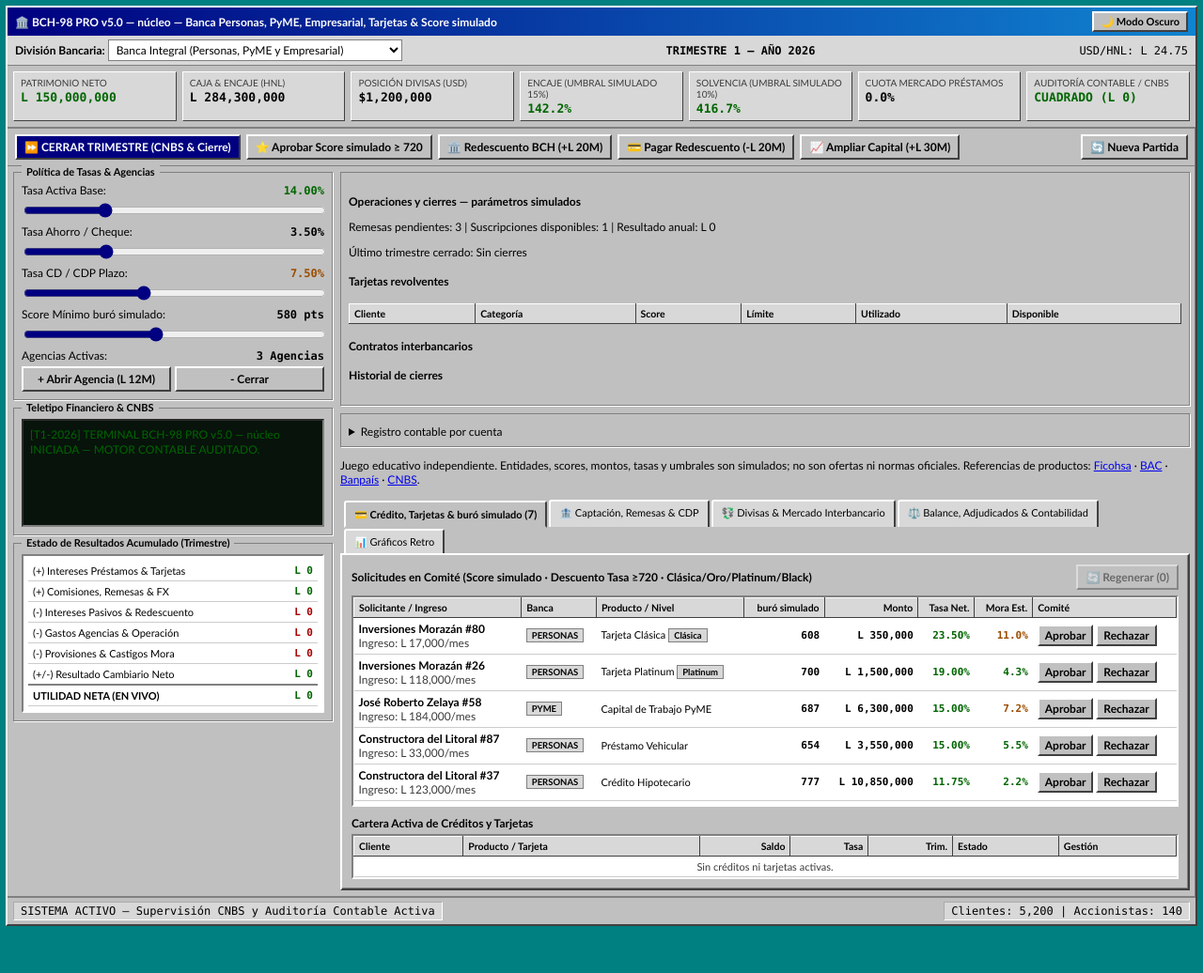
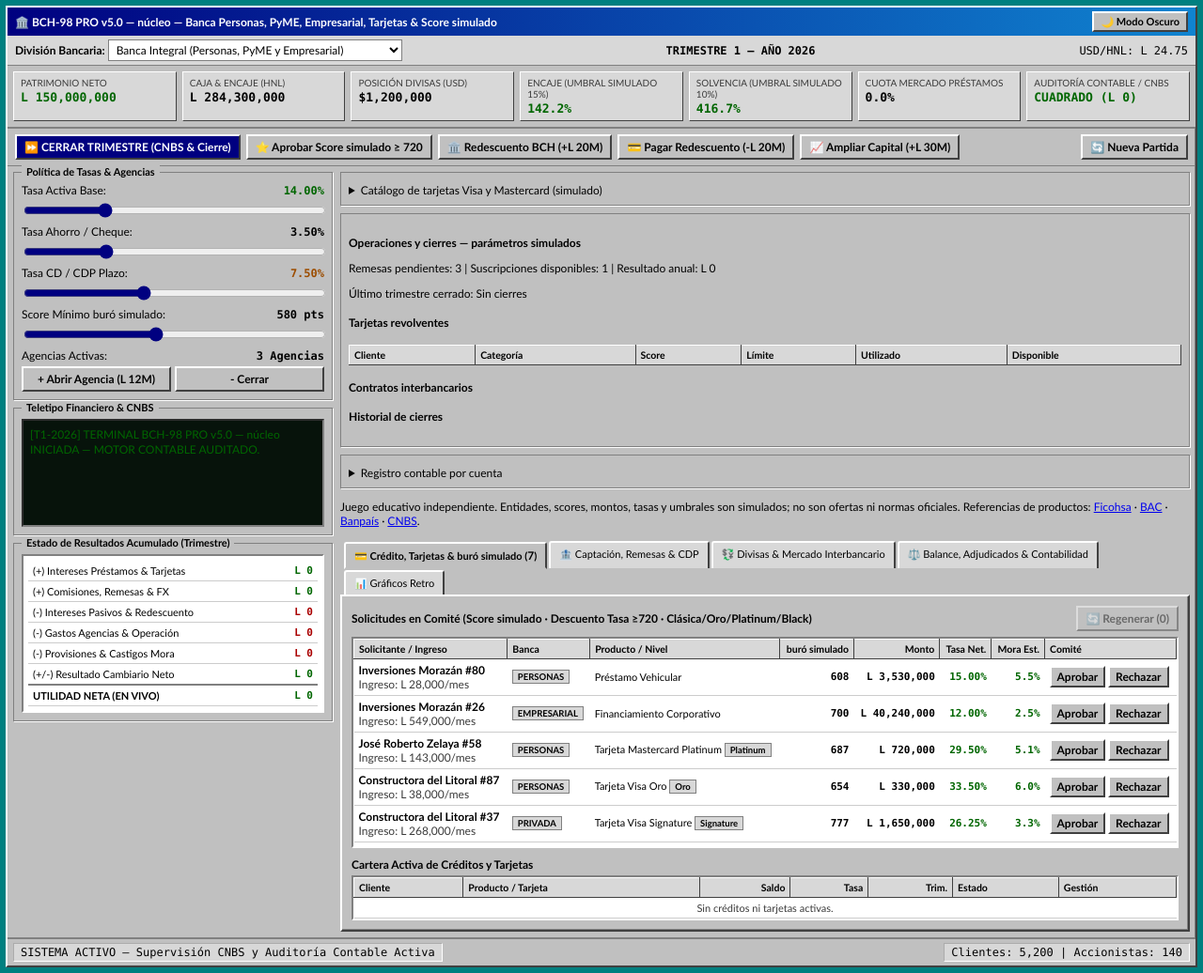
Before and after one commit to isvant45/capitalism-finance-simulator, a plain HTML site: page index.html in a window 1280 px wide. Shown: the whole page at 94% size. Before the commit the page ends 992 px from the top, so only its background shows below. Drawn offline with Linux system fonts and the light colour scheme.

Commit message:
Integrate supplied simulated Visa and Mastercard product catalog and eligibility checks

```diff
--- a/index.html
+++ b/index.html
@@ -481,7 +481,7 @@
 
     <!-- PANEL DERECHO: PESTAÑAS -->
     <div>
-      <div id="v5-panel" class="win-group" style="max-height:320px;overflow:auto"></div><details class="win-group"><summary>Registro contable por cuenta</summary><div id="account-ledger" style="max-height:250px;overflow:auto"></div></details><p>Juego educativo independiente. Entidades, scores, montos, tasas y umbrales son simulados; no son ofertas ni normas oficiales. Referencias de productos: <a href="https://www.ficohsa.hn/banca-personas/tarjetas-credito/disfruta-mas-visa-clasica">Ficohsa</a> · <a href="https://www.baccredomatic.com/es-hn/personas/tarjetas">BAC</a> · <a href="https://experienciapyme.banpais.hn/soluciones/tarjetas-comerciales">Banpaís</a> · <a href="https://www.cnbs.gob.hn/la-cnbs-responde/">CNBS</a>.</p><div class="tabs">
+      <details class="win-group"><summary>Catálogo de tarjetas Visa y Mastercard (simulado)</summary><div id="card-catalog" style="max-height:320px;overflow:auto"></div></details><div id="v5-panel" class="win-group" style="max-height:320px;overflow:auto"></div><details class="win-group"><summary>Registro contable por cuenta</summary><div id="account-ledger" style="max-height:250px;overflow:auto"></div></details><p>Juego educativo independiente. Entidades, scores, montos, tasas y umbrales son simulados; no son ofertas ni normas oficiales. Referencias de productos: <a href="https://www.ficohsa.hn/banca-personas/tarjetas-credito/disfruta-mas-visa-clasica">Ficohsa</a> · <a href="https://www.baccredomatic.com/es-hn/personas/tarjetas">BAC</a> · <a href="https://experienciapyme.banpais.hn/soluciones/tarjetas-comerciales">Banpaís</a> · <a href="https://www.cnbs.gob.hn/la-cnbs-responde/">CNBS</a>.</p><div class="tabs">
         <div class="tab-btn active" onclick="openTab('t-credito', this)">💳 Crédito, Tarjetas &amp; buró simulado (<span id="cnt-apps">0</span>)</div>
         <div class="tab-btn" onclick="openTab('t-captacion', this)">🏦 Captación, Remesas &amp; CDP</div>
         <div class="tab-btn" onclick="openTab('t-fx', this)">💱 Divisas &amp; Mercado Interbancario</div>
@@ -721,18 +721,213 @@
 <script>
 const STORAGE_KEY = "bch98_pro_v50_save";
 
+const CARD_CATALOG = [
+  {
+    "label": "Tarjeta Visa Clásica",
+    "cardTier": "Clásica",
+    "brand": "Visa",
+    "seg": "PERSONAS",
+    "minInc": 18000,
+    "minScore": 600,
+    "minAmt": 25000,
+    "maxAmt": 120000,
+    "apr": 36,
+    "fee": 650,
+    "reward": "Puntos comercio",
+    "minQ": 4,
+    "maxQ": 12,
+    "rateAdj": 0,
+    "baseDef": 0.06,
+    "collateral": "Línea revolvente"
+  },
+  {
+    "label": "Tarjeta Visa Oro",
+    "cardTier": "Oro",
+    "brand": "Visa",
+    "seg": "PERSONAS",
+    "minInc": 35000,
+    "minScore": 650,
+    "minAmt": 100000,
+    "maxAmt": 350000,
+    "apr": 33.5,
+    "fee": 1400,
+    "reward": "Cashback / puntos",
+    "minQ": 4,
+    "maxQ": 12,
+    "rateAdj": 0,
+    "baseDef": 0.06,
+    "collateral": "Línea revolvente"
+  },
+  {
+    "label": "Tarjeta Visa Platinum",
+    "cardTier": "Platinum",
+    "brand": "Visa",
+    "seg": "PERSONAS",
+    "minInc": 70000,
+    "minScore": 710,
+    "minAmt": 300000,
+    "maxAmt": 900000,
+    "apr": 30,
+    "fee": 2800,
+    "reward": "Millas / seguros",
+    "minQ": 4,
+    "maxQ": 12,
+    "rateAdj": 0,
+    "baseDef": 0.06,
+    "collateral": "Línea revolvente"
+  },
+  {
+    "label": "Tarjeta Visa Signature",
+    "cardTier": "Signature",
+    "brand": "Visa",
+    "seg": "PRIVADA",
+    "minInc": 120000,
+    "minScore": 740,
+    "minAmt": 750000,
+    "maxAmt": 2200000,
+    "apr": 27.5,
+    "fee": 4500,
+    "reward": "Viajes / salas VIP",
+    "minQ": 4,
+    "maxQ": 12,
+    "rateAdj": 0,
+    "baseDef": 0.06,
+    "collateral": "Línea revolvente"
+  },
+  {
+    "label": "Tarjeta Visa Infinite",
+    "cardTier": "Infinite",
+    "brand": "Visa",
+    "seg": "PRIVADA",
+    "minInc": 220000,
+    "minScore": 775,
+    "minAmt": 1500000,
+    "maxAmt": 5000000,
+    "apr": 25,
+    "fee": 7500,
+    "reward": "Concierge",
+    "minQ": 4,
+    "maxQ": 12,
+    "rateAdj": 0,
+    "baseDef": 0.06,
+    "collateral": "Línea revolvente"
+  },
+  {
+    "label": "Tarjeta Mastercard Clásica",
+    "cardTier": "Clásica",
+    "brand": "Mastercard",
+    "seg": "PERSONAS",
+    "minInc": 18000,
+    "minScore": 600,
+    "minAmt": 25000,
+    "maxAmt": 120000,
+    "apr": 36,
+    "fee": 650,
+    "reward": "Puntos compras",
+    "minQ": 4,
+    "maxQ": 12,
+    "rateAdj": 0,
+    "baseDef": 0.06,
+    "collateral": "Línea revolvente"
+  },
+  {
+    "label": "Tarjeta Mastercard Gold",
+    "cardTier": "Gold",
+    "brand": "Mastercard",
+    "seg": "PERSONAS",
+    "minInc": 35000,
+    "minScore": 650,
+    "minAmt": 100000,
+    "maxAmt": 350000,
+    "apr": 33.5,
+    "fee": 1400,
+    "reward": "Promociones",
+    "minQ": 4,
+    "maxQ": 12,
+    "rateAdj": 0,
+    "baseDef": 0.06,
+    "collateral": "Línea revolvente"
+  },
+  {
+    "label": "Tarjeta Mastercard Platinum",
+    "cardTier": "Platinum",
+    "brand": "Mastercard",
+    "seg": "PERSONAS",
+    "minInc": 70000,
+    "minScore": 710,
+    "minAmt": 300000,
+    "maxAmt": 900000,
+    "apr": 30,
+    "fee": 2800,
+    "reward": "Seguros / puntos",
+    "minQ": 4,
+    "maxQ": 12,
+    "rateAdj": 0,
+    "baseDef": 0.06,
+    "collateral": "Línea revolvente"
+  },
+  {
+    "label": "Tarjeta Mastercard Black",
+    "cardTier": "Black",
+    "brand": "Mastercard",
+    "seg": "PRIVADA",
+    "minInc": 180000,
+    "minScore": 760,
+    "minAmt": 1200000,
+    "maxAmt": 4500000,
+    "apr": 26,
+    "fee": 6500,
+    "reward": "Beneficios VIP",
+    "minQ": 4,
+    "maxQ": 12,
+    "rateAdj": 0,
+    "baseDef": 0.06,
+    "collateral": "Línea revolvente"
+  },
+  {
+    "label": "Tarjeta Mastercard Empresarial PyME",
+    "cardTier": "Empresarial",
+    "brand": "Mastercard",
+    "seg": "PYME",
+    "minInc": 90000,
+    "minScore": 670,
+    "minAmt": 250000,
+    "maxAmt": 1800000,
+    "apr": 29,
+    "fee": 2200,
+    "reward": "Gastos operativos",
+    "minQ": 4,
+    "maxQ": 12,
+    "rateAdj": 0,
+    "baseDef": 0.06,
+    "collateral": "Línea revolvente"
+  },
+  {
+    "label": "Tarjeta Visa Corporativa",
+    "cardTier": "Corporativa",
+    "brand": "Visa",
+    "seg": "EMPRESARIAL",
+    "minInc": 300000,
+    "minScore": 730,
+    "minAmt": 1000000,
+    "maxAmt": 8000000,
+    "apr": 24.5,
+    "fee": 5000,
+    "reward": "Control corporativo",
+    "minQ": 4,
+    "maxQ": 12,
+    "rateAdj": 0,
+    "baseDef": 0.06,
+    "collateral": "Línea revolvente"
+  }
+];
 const PRODUCTS = [
-  { seg: "PERSONAS", label: "Tarjeta Clásica", cardTier: "Clásica", minInc: 18000, minAmt: 60000, maxAmt: 350000, minQ: 4, maxQ: 8, rateAdj: 9.5, baseDef: 0.11, collateral: "Línea Revolvente" },
-  { seg: "PERSONAS", label: "Tarjeta Oro", cardTier: "Oro", minInc: 38000, minAmt: 250000, maxAmt: 900000, minQ: 6, maxQ: 12, rateAdj: 7.5, baseDef: 0.08, collateral: "Línea Revolvente" },
-  { seg: "PERSONAS", label: "Tarjeta Platinum", cardTier: "Platinum", minInc: 75000, minAmt: 700000, maxAmt: 2200000, minQ: 8, maxQ: 16, rateAdj: 5.5, baseDef: 0.05, collateral: "Línea Revolvente" },
-  { seg: "PERSONAS", label: "Tarjeta Black", cardTier: "Black", minInc: 140000, minAmt: 1800000, maxAmt: 5500000, minQ: 8, maxQ: 20, rateAdj: 3.5, baseDef: 0.03, collateral: "Banca Privada / Ingreso Alto" },
   { seg: "PERSONAS", label: "Préstamo Vehicular", cardTier: null, minInc: 30000, minAmt: 650000, maxAmt: 3800000, minQ: 8, maxQ: 20, rateAdj: 1.0, baseDef: 0.055, collateral: "Vehículo (Prenda)" },
   { seg: "PERSONAS", label: "Crédito Hipotecario", cardTier: null, minInc: 55000, minAmt: 2500000, maxAmt: 16000000, minQ: 12, maxQ: 28, rateAdj: -1.0, baseDef: 0.04, collateral: "Bien Inmueble" },
   { seg: "PRIVADA", label: "Crédito con respaldo CDP", cardTier: null, minInc: 100000, minAmt: 1000000, maxAmt: 12000000, minQ: 4, maxQ: 12, rateAdj: -1, baseDef: 0.025, collateral: "Depósito pignorado simulado" },
-  { seg: "PRIVADA", label: "Tarjeta Visa Infinite", cardTier: "Black", minInc: 140000, minAmt: 180000, maxAmt: 800000, minQ: 8, maxQ: 20, rateAdj: 3, baseDef: 0.03, collateral: "Línea revolvente" },
   { seg: "PYME", label: "Capital de Trabajo PyME", cardTier: null, minInc: 90000, minAmt: 1200000, maxAmt: 8500000, minQ: 4, maxQ: 12, rateAdj: 1.5, baseDef: 0.085, collateral: "Inventarios / CxC" },
-  { seg: "PYME", label: "Tarjeta Empresarial / PyME", cardTier: "Oro", minInc: 80000, minAmt: 500000, maxAmt: 3000000, minQ: 4, maxQ: 10, rateAdj: 6.0, baseDef: 0.075, collateral: "RTN / Flujo Comercial" },
-  { seg: "EMPRESARIAL", label: "Financiamiento Corporativo", cardTier: "Black", minInc: 350000, minAmt: 12000000, maxAmt: 65000000, minQ: 8, maxQ: 24, rateAdj: -1.5, baseDef: 0.03, collateral: "Garantía Real / Flujo" }
+  { seg: "EMPRESARIAL", label: "Financiamiento Corporativo", cardTier: null, minInc: 350000, minAmt: 12000000, maxAmt: 65000000, minQ: 8, maxQ: 24, rateAdj: -1.5, baseDef: 0.03, collateral: "Garantía Real / Flujo" },
+  ...CARD_CATALOG
 ];
 
 const CLIENT_NAMES = [
@@ -971,11 +1166,11 @@ function generateAppsList() {
     if (score < db.minScore) continue;
 
     const income = Math.round((prod.minInc * (0.9 + Math.random() * 1.4)) / 1000) * 1000;
-    const amt = Math.round((prod.minAmt + Math.random() * (prod.maxAmt - prod.minAmt)) / 50000) * 50000;
+    const amt = Math.min(prod.maxAmt,Math.max(prod.minAmt,Math.round((prod.minAmt+Math.random()*(prod.maxAmt-prod.minAmt))/5000)*5000));
     const q = prod.minQ + Math.floor(Math.random() * (prod.maxQ - prod.minQ + 1));
 
     const scoreAdj = getScoreDiscount(score);
-    const rate = Math.max(5.5, +(db.actRate + prod.rateAdj + scoreAdj).toFixed(2));
+    const rate = Math.max(5.5, +((prod.apr ?? (db.actRate+prod.rateAdj)) + scoreAdj).toFixed(2));
 
     const scoreRiskFactor = score >= 750 ? 0.55 : (score >= 680 ? 0.85 : (score < 600 ? 1.55 : 1.0));
     const defProb = Math.min(0.45, Math.max(0.01, +(prod.baseDef * scoreRiskFactor).toFixed(3)));
@@ -1017,12 +1212,12 @@ function approveApp(id) {
   const idx = db.apps.findIndex(a => a.id === id);
   if (idx === -1) return;
   const a = db.apps[idx];
-  const prod=PRODUCTS.find(p=>p.label===a.label);
-  if (a.score<Math.max(db.minScore,tierFloor(a.cardTier)) || a.income<(prod?.minInc||0)) {logEvent("Solicitud no cumple ingreso mínimo o score simulado.","warn");return;}
+  const prod=PRODUCTS.find(p=>p.label===a.label) || CARD_CATALOG.find(p=>p.cardTier===a.cardTier&&p.seg===a.seg);
+  if (a.score<Math.max(db.minScore,prod?.minScore ?? tierFloor(a.cardTier)) || a.income<(prod?.minInc||0)) {logEvent("Solicitud no cumple ingreso mínimo o score simulado.","warn");return;}
   if(a.cardTier && a.label.includes("Tarjeta")){
-    const limit=Math.min(a.amt,Math.round(a.income*4));
-    if(limit<=0)return;
-    db.cards.push({id:a.id,client:a.client,label:a.label,seg:a.seg,score:a.score,income:a.income,limit,bal:0,rate:a.rate,status:"Activa"});
+    const limit=Math.min(a.amt,prod?.maxAmt??a.amt,Math.round(a.income*4));
+    if(limit<=0||limit<(prod?.minAmt??0)){logEvent("Capacidad insuficiente para el límite mínimo de esta categoría. Considera una tarjeta inferior.","warn");return;}
+    db.cards.push({id:a.id,client:a.client,label:a.label,seg:a.seg,score:a.score,income:a.income,limit,bal:0,rate:a.rate,brand:prod?.brand||"",reward:prod?.reward||"",annualFee:prod?.fee||0,status:"Activa"});
     db.appHistory.push({...a,status:"Línea aprobada"});
     db.apps.splice(idx,1);logEvent("Tarjeta emitida sin desembolso: "+fmtL(limit),"pos");renderAll();return;
   }
@@ -1840,6 +2035,7 @@ function simulateCards(){
   }
 }
 function renderV5(){
+  const catalog=document.getElementById("card-catalog");if(catalog)catalog.innerHTML="<table><tr><th>Producto</th><th>Segmento</th><th>Ingreso mín.</th><th>Score mín.</th><th>Límite simulado</th><th>Tasa base</th><th>Membresía referencial</th><th>Beneficio referencial</th></tr>"+CARD_CATALOG.map(p=>"<tr><td>"+p.label+"</td><td>"+p.seg+"</td><td>"+fmtL(p.minInc)+"</td><td>"+p.minScore+"</td><td>"+fmtL(p.minAmt)+" – "+fmtL(p.maxAmt)+"</td><td>"+p.apr.toFixed(2)+"%</td><td>"+fmtL(p.fee)+"</td><td>"+p.reward+"</td></tr>").join("")+"</table>";
   const el=document.getElementById("v5-panel");if(!el)return;
   const last=db.periods.at(-1), y=db.periods.filter(p=>p.yr===db.yr).reduce((n,p)=>n+p.net,0)+db.pl.net;
   const esc=x=>String(x).replace(/[&<>"]/g,c=>({"&":"&amp;","<":"&lt;",">":"&gt;",'"':"&quot;"})[c]);
```
